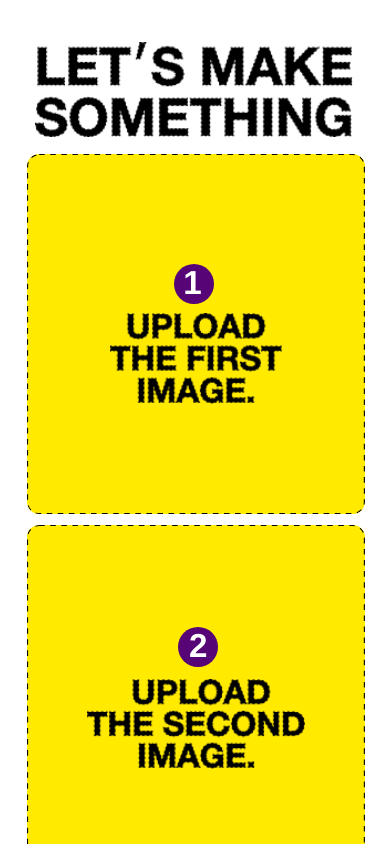
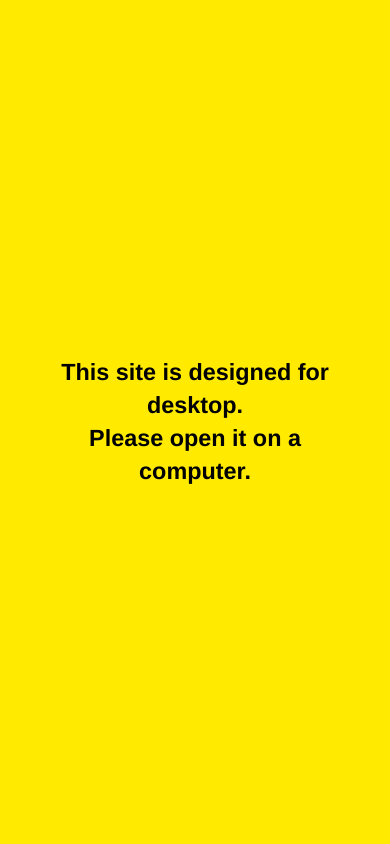
Before and after one commit to noashal-creator/toool, a website: page index.html in a window 390 px wide. Shown: the top 844 px of the page. Drawn offline with Linux system fonts and the light colour scheme.

Commit message:
index: phones get a desktop-only notice instead of the reel
The reel / mix experience is built for a wide screen, so below the 860px
cutoff index.html shows a full-screen yellow card with a short English note
and freezes the page behind it. Only index.html is gated — chag.html is meant
for phones (body:has(.deskonly) scopes the freeze so it can't touch it).

Co-Authored-By: Claude Opus 4.8 <noreply@anthropic.com>

```diff
--- a/index.html
+++ b/index.html
@@ -6,10 +6,17 @@
 <meta name="viewport" content="width=device-width, initial-scale=1">
 <title>TOOOL — Midpoint Generator</title>
 <link rel="stylesheet" href="assets/fonts/spikes-font.css">
-<link rel="stylesheet" href="styles.css?v=mid3">
+<link rel="stylesheet" href="styles.css?v=mid4">
 <link rel="stylesheet" href="live.css?v=11">
 </head>
 <body>
+
+<!-- desktop-only gate: the reel / mix experience is built for a wide screen, so
+     on phones we don't open it — a short English note shows instead. Only
+     index.html carries this; the holiday card (chag.html) is meant for phones. -->
+<div class="deskonly">
+  <p class="deskonly__msg">This site is designed for desktop.<br>Please open it on a computer.</p>
+</div>
 
 <!-- ══ fixed left sidebar ═══════════════════════════════════════════════ -->
 <aside class="sidebar">
--- a/styles.css
+++ b/styles.css
@@ -2784,3 +2784,30 @@ body.recording .roll-controls { display: none !important; }
 
 /* the caption sits over the water */
 .toy--fish .toy__label { z-index: 2; }
+
+/* ══ desktop-only gate (phones) ══════════════════════════════════════════
+   The reel / mix experience is built for a wide screen. On phones we don't
+   open it at all — a full-screen yellow card with a short English note covers
+   everything instead. Hidden by default; shown only below the desktop cutoff. */
+.deskonly { display: none; }
+@media (max-width: 860px) {
+  .deskonly {
+    display: flex;
+    position: fixed;
+    inset: 0;
+    z-index: 99999;
+    align-items: center;
+    justify-content: center;
+    text-align: center;
+    padding: 8vw;
+    background: #FFEA00;               /* the site's upload-square yellow */
+  }
+  .deskonly__msg {
+    margin: 0;
+    color: #000;
+    font: 700 6vw/1.4 "Helvetica Neue", Helvetica, Arial, sans-serif;
+  }
+  /* only the gated page freezes — chag.html / archive load styles.css too and
+     are meant to scroll on phones, so this must NOT hit them. */
+  body:has(.deskonly) { overflow: hidden; }
+}
```
Also changed, not shown: archive2.html (+1 -1 lines), chag.html (+1 -1 lines).
